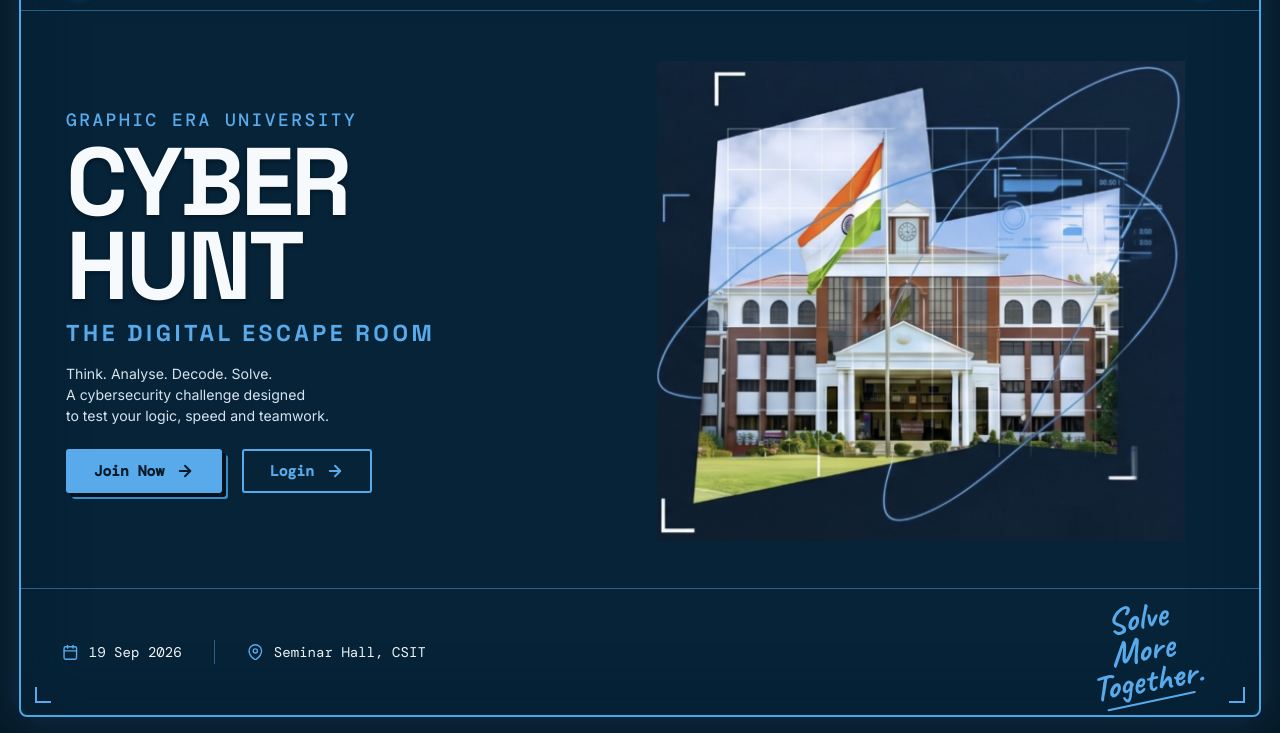
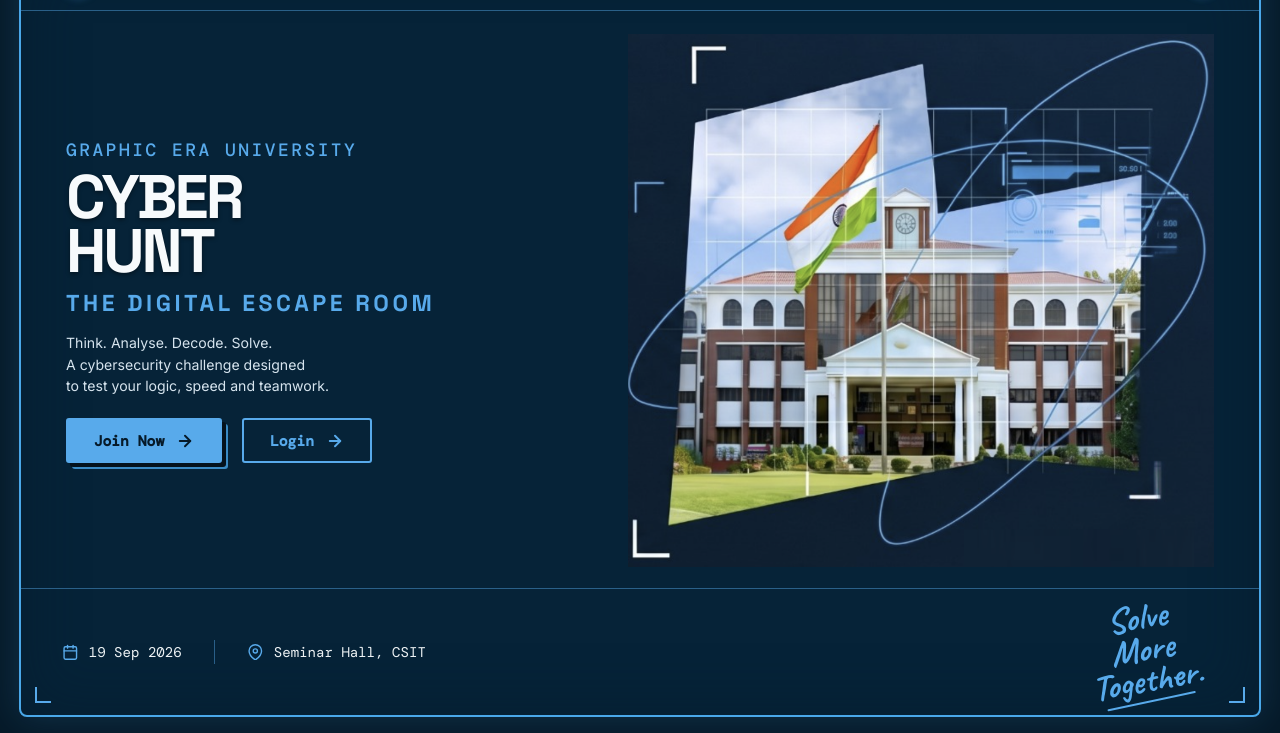
Before and after one commit to Anmol-Gupta2007/Cyber-Hunt-Participant-Frontend, a website: page index.html in a window 1280 px wide. Shown: the part 67-800 px from the top of the page. Drawn offline with nearby package versions, Linux system fonts and the light colour scheme.

Commit message:
Update index.html

```diff
--- a/index.html
+++ b/index.html
@@ -223,7 +223,7 @@
 
     .hero-title {
       font-family: 'Space Grotesk', sans-serif;
-      font-size: clamp(58px, 7.5vw, 98px);
+      font-size: clamp(60px, 4.8vw, 140px);
       line-height: 0.88;
       font-weight: 800;
       letter-spacing: -3px;
@@ -323,7 +323,7 @@
       position: relative;
       width: 100%;
       /* Increased from 560px to 750px (and increased the vw percentage) */
-      max-width: clamp(500px, 55vw, 890px);
+      max-width: clamp(500px, 65vw, 890px);
       display: flex;
       align-items: center;
       justify-content: center;
@@ -333,7 +333,7 @@
       width: 100%;
       height: auto;
       /* Increased from 490px to 700px */
-      max-height: clamp(450px, 60vh, 850px);
+      max-height: clamp(450px, 70vh, 850px);
       object-fit: contain;
       display: block;
       transition: transform 0.3s cubic-bezier(0.16, 1, 0.3, 1);
```
